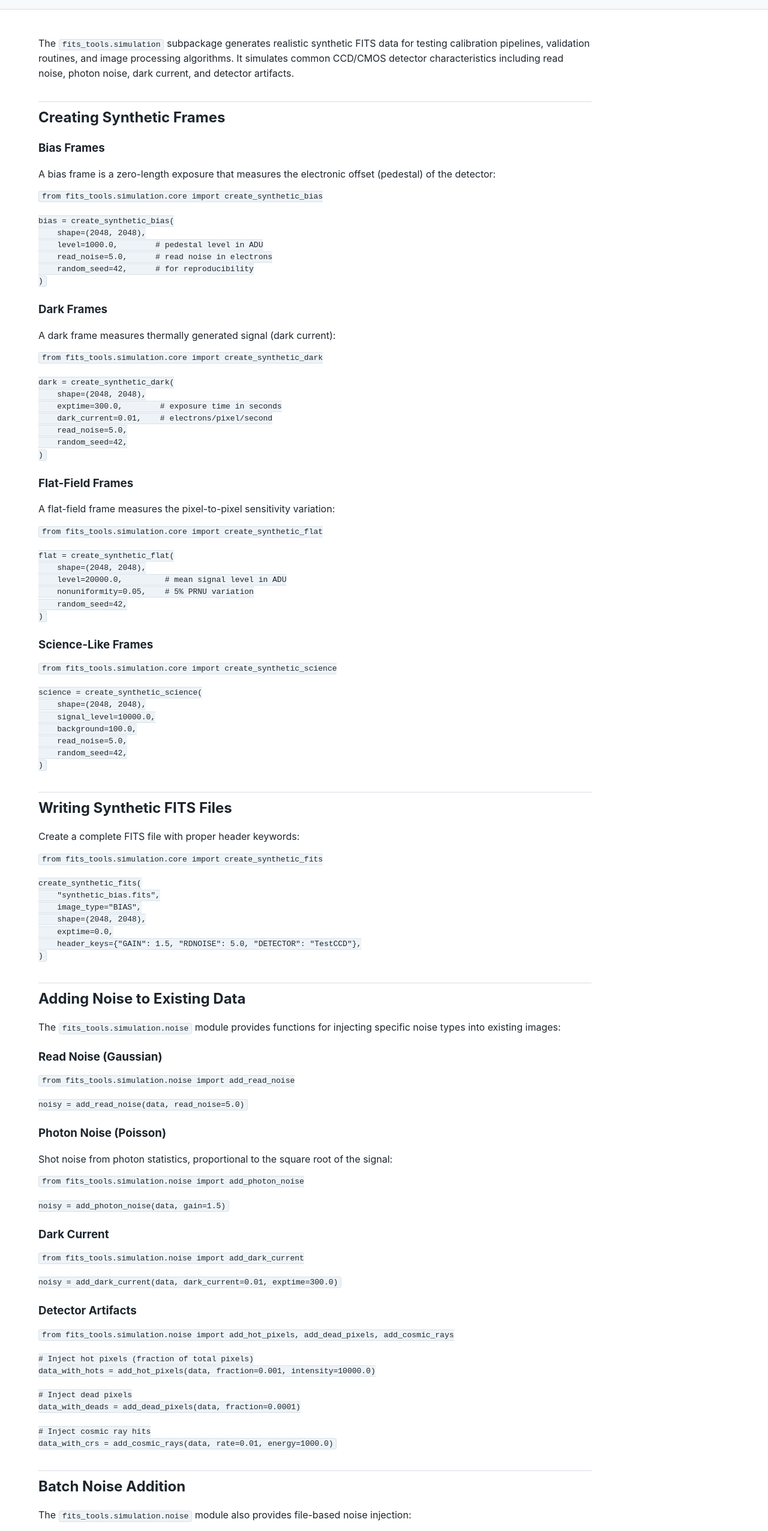
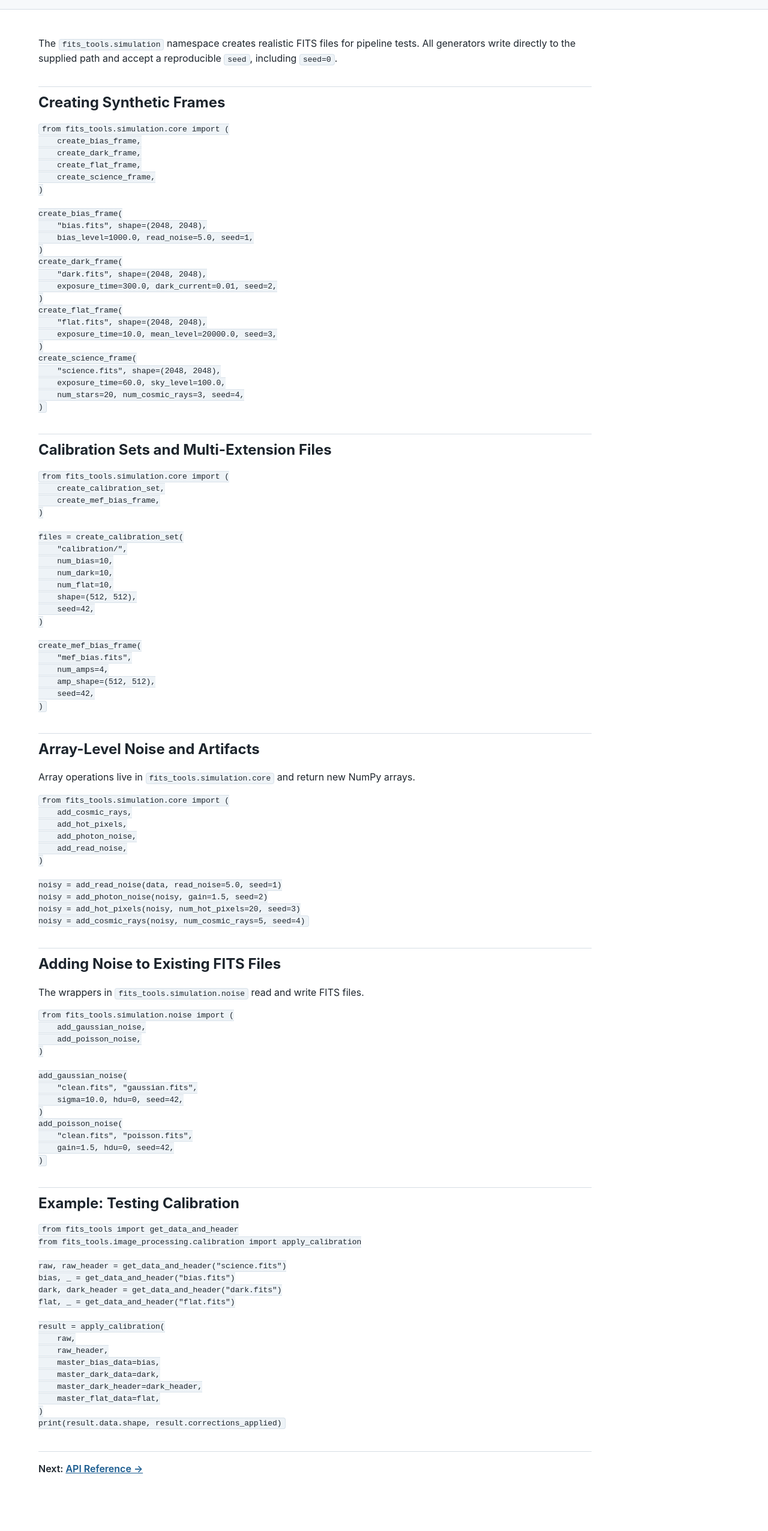
Before and after one commit to peterdoherty/fits-tools, a plain HTML site: page docs/manual/simulation.html in a window 1280 px wide. Shown: the part 245-2797 px from the top of the page at 60% size. Drawn offline with Linux system fonts and the light colour scheme.

Commit message:
More cleanup

```diff
--- a/docs/manual/simulation.html
+++ b/docs/manual/simulation.html
@@ -7,12 +7,10 @@
 <link rel="stylesheet" href="manual.css">
 </head>
 <body>
-
 <header>
 <h1>Simulation</h1>
-<p>Generating synthetic calibration frames and injecting noise for testing.</p>
+<p>Generating synthetic FITS frames and injecting noise for testing.</p>
 </header>
-
 <nav>
 <a href="index.html">Home</a>
 <a href="getting-started.html">Getting Started</a>
@@ -31,186 +29,114 @@
 <a href="simulation.html">Simulation</a>
 <a href="reference.html">API Reference</a>
 </nav>
-
 <main>
-
-<p>The <code>fits_tools.simulation</code> subpackage generates realistic
-synthetic FITS data for testing calibration pipelines, validation routines,
-and image processing algorithms. It simulates common CCD/CMOS detector
-characteristics including read noise, photon noise, dark current, and
-detector artifacts.</p>
+<p>The <code>fits_tools.simulation</code> namespace creates realistic FITS
+files for pipeline tests. All generators write directly to the supplied path
+and accept a reproducible <code>seed</code>, including <code>seed=0</code>.</p>
 
 <h2>Creating Synthetic Frames</h2>
+<pre><code>from fits_tools.simulation.core import (
+    create_bias_frame,
+    create_dark_frame,
+    create_flat_frame,
+    create_science_frame,
+)
 
-<h3>Bias Frames</h3>
-
-<p>A bias frame is a zero-length exposure that measures the electronic
-offset (pedestal) of the detector:</p>
-
-<pre><code>from fits_tools.simulation.core import create_synthetic_bias
-
-bias = create_synthetic_bias(
-    shape=(2048, 2048),
-    level=1000.0,        # pedestal level in ADU
-    read_noise=5.0,      # read noise in electrons
-    random_seed=42,      # for reproducibility
+create_bias_frame(
+    "bias.fits", shape=(2048, 2048),
+    bias_level=1000.0, read_noise=5.0, seed=1,
+)
+create_dark_frame(
+    "dark.fits", shape=(2048, 2048),
+    exposure_time=300.0, dark_current=0.01, seed=2,
+)
+create_flat_frame(
+    "flat.fits", shape=(2048, 2048),
+    exposure_time=10.0, mean_level=20000.0, seed=3,
+)
+create_science_frame(
+    "science.fits", shape=(2048, 2048),
+    exposure_time=60.0, sky_level=100.0,
+    num_stars=20, num_cosmic_rays=3, seed=4,
 )
 </code></pre>
 
-<h3>Dark Frames</h3>
+<h2>Calibration Sets and Multi-Extension Files</h2>
+<pre><code>from fits_tools.simulation.core import (
+    create_calibration_set,
+    create_mef_bias_frame,
+)
 
-<p>A dark frame measures thermally generated signal (dark current):</p>
+files = create_calibration_set(
+    "calibration/",
+    num_bias=10,
+    num_dark=10,
+    num_flat=10,
+    shape=(512, 512),
+    seed=42,
+)
 
-<pre><code>from fits_tools.simulation.core import create_synthetic_dark
-
-dark = create_synthetic_dark(
-    shape=(2048, 2048),
-    exptime=300.0,        # exposure time in seconds
-    dark_current=0.01,    # electrons/pixel/second
-    read_noise=5.0,
-    random_seed=42,
-)
-</code></pre>
-
-<h3>Flat-Field Frames</h3>
-
-<p>A flat-field frame measures the pixel-to-pixel sensitivity variation:</p>
-
-<pre><code>from fits_tools.simulation.core import create_synthetic_flat
-
-flat = create_synthetic_flat(
-    shape=(2048, 2048),
-    level=20000.0,         # mean signal level in ADU
-    nonuniformity=0.05,    # 5% PRNU variation
-    random_seed=42,
-)
-</code></pre>
-
-<h3>Science-Like Frames</h3>
-
-<pre><code>from fits_tools.simulation.core import create_synthetic_science
-
-science = create_synthetic_science(
-    shape=(2048, 2048),
-    signal_level=10000.0,
-    background=100.0,
-    read_noise=5.0,
-    random_seed=42,
-)
-</code></pre>
-
-<h2>Writing Synthetic FITS Files</h2>
-
-<p>Create a complete FITS file with proper header keywords:</p>
-
-<pre><code>from fits_tools.simulation.core import create_synthetic_fits
-
-create_synthetic_fits(
-    "synthetic_bias.fits",
-    image_type="BIAS",
-    shape=(2048, 2048),
-    exptime=0.0,
-    header_keys={"GAIN": 1.5, "RDNOISE": 5.0, "DETECTOR": "TestCCD"},
-)
-</code></pre>
-
-<h2>Adding Noise to Existing Data</h2>
-
-<p>The <code>fits_tools.simulation.noise</code> module provides functions
-for injecting specific noise types into existing images:</p>
-
-<h3>Read Noise (Gaussian)</h3>
-
-<pre><code>from fits_tools.simulation.noise import add_read_noise
-
-noisy = add_read_noise(data, read_noise=5.0)
-</code></pre>
-
-<h3>Photon Noise (Poisson)</h3>
-
-<p>Shot noise from photon statistics, proportional to the square root of
-the signal:</p>
-
-<pre><code>from fits_tools.simulation.noise import add_photon_noise
-
-noisy = add_photon_noise(data, gain=1.5)
-</code></pre>
-
-<h3>Dark Current</h3>
-
-<pre><code>from fits_tools.simulation.noise import add_dark_current
-
-noisy = add_dark_current(data, dark_current=0.01, exptime=300.0)
-</code></pre>
-
-<h3>Detector Artifacts</h3>
-
-<pre><code>from fits_tools.simulation.noise import add_hot_pixels, add_dead_pixels, add_cosmic_rays
-
-# Inject hot pixels (fraction of total pixels)
-data_with_hots = add_hot_pixels(data, fraction=0.001, intensity=10000.0)
-
-# Inject dead pixels
-data_with_deads = add_dead_pixels(data, fraction=0.0001)
-
-# Inject cosmic ray hits
-data_with_crs = add_cosmic_rays(data, rate=0.01, energy=1000.0)
-</code></pre>
-
-<h2>Batch Noise Addition</h2>
-
-<p>The <code>fits_tools.simulation.noise</code> module also provides
-file-based noise injection:</p>
-
-<pre><code>from fits_tools.simulation.noise import add_gaussian_noise
-
-add_gaussian_noise(
-    "clean_image.fits",
-    output="noisy_image.fits",
-    sigma=10.0,
+create_mef_bias_frame(
+    "mef_bias.fits",
+    num_amps=4,
+    amp_shape=(512, 512),
     seed=42,
 )
 </code></pre>
 
-<h2>Example: Testing a Calibration Pipeline</h2>
+<h2>Array-Level Noise and Artifacts</h2>
+<p>Array operations live in <code>fits_tools.simulation.core</code> and return
+new NumPy arrays.</p>
+<pre><code>from fits_tools.simulation.core import (
+    add_cosmic_rays,
+    add_hot_pixels,
+    add_photon_noise,
+    add_read_noise,
+)
 
-<div class="example">
-<strong>End-to-end test with synthetic data:</strong>
-<pre><code>from fits_tools.simulation.core import (
-    create_synthetic_bias, create_synthetic_dark,
-    create_synthetic_flat, create_synthetic_science,
+noisy = add_read_noise(data, read_noise=5.0, seed=1)
+noisy = add_photon_noise(noisy, gain=1.5, seed=2)
+noisy = add_hot_pixels(noisy, num_hot_pixels=20, seed=3)
+noisy = add_cosmic_rays(noisy, num_cosmic_rays=5, seed=4)
+</code></pre>
+
+<h2>Adding Noise to Existing FITS Files</h2>
+<p>The wrappers in <code>fits_tools.simulation.noise</code> read and write
+FITS files.</p>
+<pre><code>from fits_tools.simulation.noise import (
+    add_gaussian_noise,
+    add_poisson_noise,
 )
+
+add_gaussian_noise(
+    "clean.fits", "gaussian.fits",
+    sigma=10.0, hdu=0, seed=42,
+)
+add_poisson_noise(
+    "clean.fits", "poisson.fits",
+    gain=1.5, hdu=0, seed=42,
+)
+</code></pre>
+
+<h2>Example: Testing Calibration</h2>
+<pre><code>from fits_tools import get_data_and_header
 from fits_tools.image_processing.calibration import apply_calibration
-from fits_tools import array_stats
 
-# Generate calibration frames
-bias = create_synthetic_bias((1024, 1024), level=1000, read_noise=5, random_seed=1)
-dark = create_synthetic_dark((1024, 1024), exptime=60, dark_current=0.05, random_seed=2)
-flat = create_synthetic_flat((1024, 1024), level=30000, nonuniformity=0.03, random_seed=3)
+raw, raw_header = get_data_and_header("science.fits")
+bias, _ = get_data_and_header("bias.fits")
+dark, dark_header = get_data_and_header("dark.fits")
+flat, _ = get_data_and_header("flat.fits")
 
-# Generate a "raw" science frame (includes bias, dark, flat effects)
-raw = create_synthetic_science((1024, 1024), signal_level=5000, random_seed=4)
-raw = raw + bias + dark  # add instrumental signatures
-
-# Calibrate
-from astropy.io import fits
-calibration = apply_calibration(
+result = apply_calibration(
     raw,
-    fits.Header({"EXPTIME": 60.0}),
+    raw_header,
     master_bias_data=bias,
     master_dark_data=dark,
-    master_dark_header=fits.Header({"EXPTIME": 60.0}),
+    master_dark_header=dark_header,
     master_flat_data=flat,
 )
-calibrated = calibration.data
-
-# Compare statistics
-raw_stats = array_stats(raw)
-cal_stats = array_stats(calibrated)
-print(f"Before calibration: mean={raw_stats.mean_val:.1f}, std={raw_stats.std_val:.1f}")
-print(f"After calibration:  mean={cal_stats.mean_val:.1f}, std={cal_stats.std_val:.1f}")
+print(result.data.shape, result.corrections_applied)
 </code></pre>
-</div>
 
 <p class="next">Next: <a href="reference.html">API Reference &rarr;</a></p>
 </main>
```
Also changed, not shown: docs/manual/calibration.html (+2 -2 lines), 13 other files.
